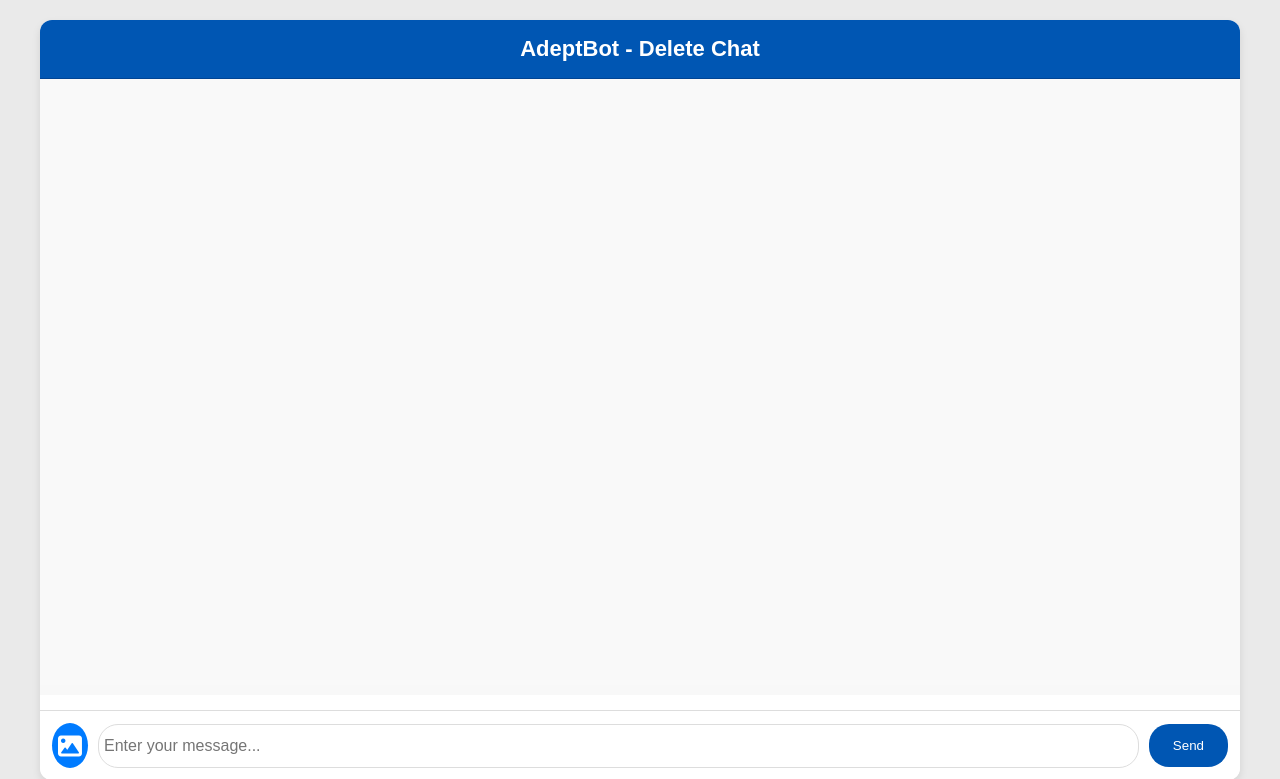
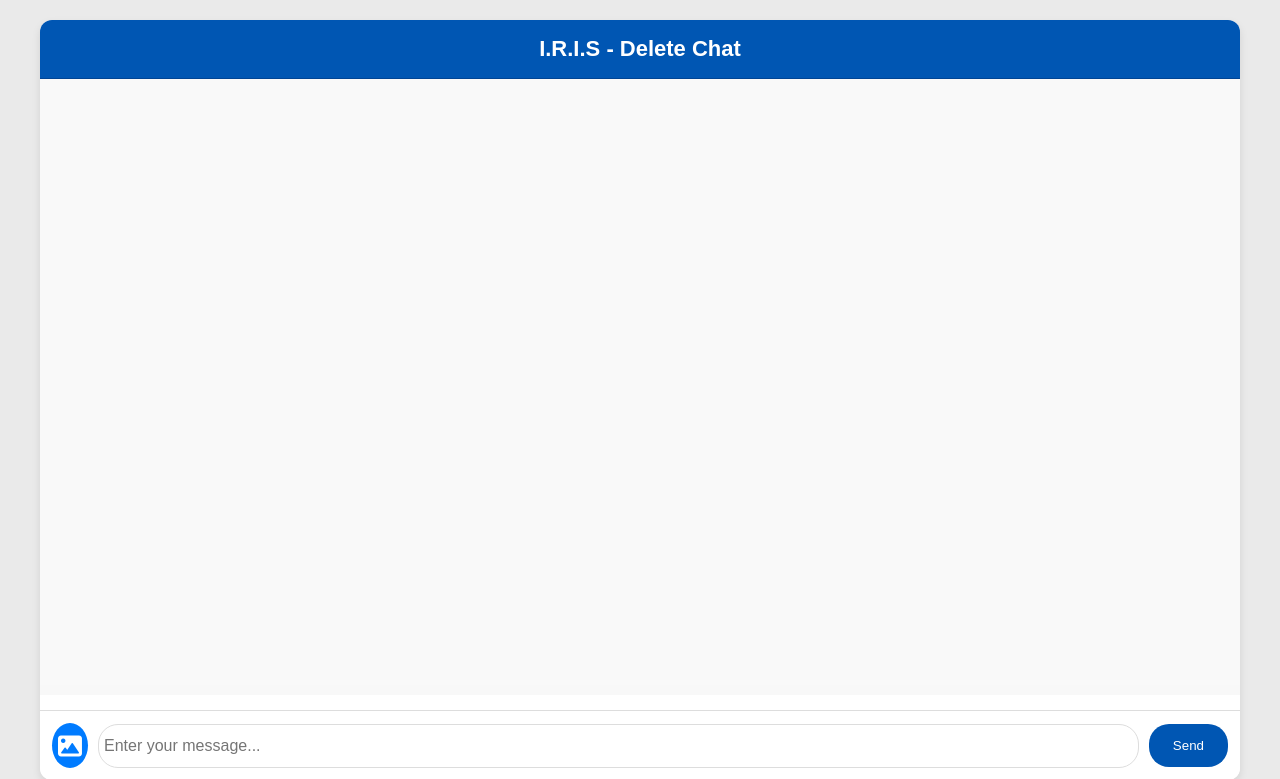
Before and after one commit to shahram8708/AdeptBot, a Flask app: page / in a window 1280 px wide. Shown: the top 779 px of the page. Run offline with Flask 3, Linux system fonts and the light colour scheme; parts of the project's set-up code (start-up, migrations or seed data) failed here and were passed over.

Commit message:
Update index.html

```diff
--- a/templates/index.html
+++ b/templates/index.html
@@ -4,7 +4,7 @@
 <head>
     <meta charset="UTF-8">
     <meta name="viewport" content="width=device-width, initial-scale=1.0">
-    <title>AdeptBot</title>
+    <title>I.R.I.S - Image Recognition Insight System</title>
     <style>
         body {
             font-family: 'Segoe UI', Tahoma, Geneva, Verdana, sans-serif;
@@ -273,7 +273,7 @@
 <body>
     <div class="chat-container">
         <div class="chat-header">
-            <button onclick="deleteChat()">AdeptBot - Delete Chat</button>
+            <button onclick="deleteChat()">I.R.I.S - Delete Chat</button>
         </div>
         <div class="chat-messages" id="chatMessages"></div>
         <div class="wave-loader" id="waveLoader">
@@ -449,16 +449,16 @@
                         .then(data => {
                             waveLoader.style.display = 'none';
                             if (data.generated_content) {
-                                appendMessage('AdeptBot', data.generated_content);
+                                appendMessage('I.R.I.S', data.generated_content);
                             } else {
-                                appendMessage('AdeptBot', 'Sorry, I couldn\'t generate content from the image.');
+                                appendMessage('I.R.I.S', 'Sorry, I couldn\'t generate content from the image.');
                             }
                             saveChatHistory();
                         })
                         .catch(error => {
                             waveLoader.style.display = 'none';
                             console.error('Error:', error);
-                            appendMessage('AdeptBot', 'There was an error processing your request.');
+                            appendMessage('I.R.I.S', 'There was an error processing your request.');
                         });
                 };
                 reader.readAsDataURL(file);
@@ -488,16 +488,16 @@
                         .then(data => {
                             waveLoader.style.display = 'none';
                             if (data.generated_content) {
-                                appendMessage('AdeptBot', data.generated_content);
+                                appendMessage('I.R.I.S', data.generated_content);
                             } else {
-                                appendMessage('AdeptBot', 'Sorry, I couldn\'t generate content from the image.');
+                                appendMessage('I.R.I.S', 'Sorry, I couldn\'t generate content from the image.');
                             }
                             saveChatHistory();
                         })
                         .catch(error => {
                             waveLoader.style.display = 'none';
                             console.error('Error:', error);
-                            appendMessage('AdeptBot', 'There was an error processing your request.');
+                            appendMessage('I.R.I.S', 'There was an error processing your request.');
                         });
                 } else {
                     const formData = new FormData();
@@ -511,16 +511,16 @@
                         .then(data => {
                             waveLoader.style.display = 'none';
                             if (data.bot_response) {
-                                appendMessage('AdeptBot', data.bot_response);
+                                appendMessage('I.R.I.S', data.bot_response);
                             } else {
-                                appendMessage('AdeptBot', 'Sorry, I couldn\'t respond to your message.');
+                                appendMessage('I.R.I.S', 'Sorry, I couldn\'t respond to your message.');
                             }
                             saveChatHistory();
                         })
                         .catch(error => {
                             waveLoader.style.display = 'none';
                             console.error('Error:', error);
-                            appendMessage('AdeptBot', 'There was an error processing your request.');
+                            appendMessage('I.R.I.S', 'There was an error processing your request.');
                         });
                 }
             }
```
